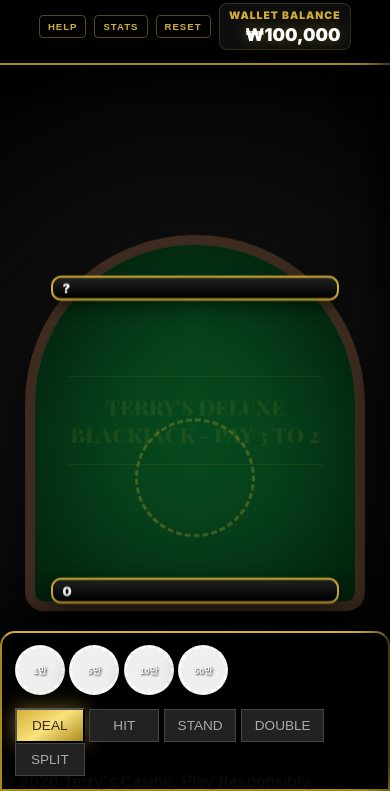
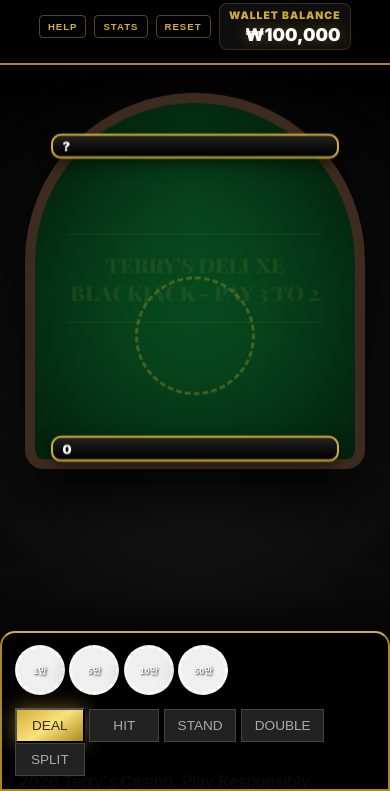
Before and after one commit to Warm365/09.terry_blackjack, a plain HTML site: page index.html in a window 390 px wide. Shown: the part 53-844 px from the top of the page. Drawn offline with nearby package versions, Linux system fonts and the light colour scheme; a web font is replaced by a local one.

Commit message:
fix: responsive UI and visibility

```diff
--- a/style.css
+++ b/style.css
@@ -23,8 +23,9 @@
     background-color: var(--carbon-black);
     color: var(--text-light);
     font-family: 'Inter', sans-serif;
-    overflow: hidden;
-    height: 100vh;
+    overflow-x: hidden;
+    overflow-y: auto;
+    min-height: 100vh;
 }
 
 h1,
@@ -172,6 +173,7 @@
     z-index: 5;
     transform: rotateX(15deg);
     transform-style: preserve-3d;
+    margin: auto;
 }
 
 .table-felt {
@@ -459,14 +461,16 @@
     background: rgba(18, 18, 18, 0.95);
     border-left: 2px solid var(--gold-dark);
     z-index: 1000;
-    transition: right 0.4s cubic-bezier(0.19, 1, 0.22, 1);
+    transition: right 0.4s cubic-bezier(0.19, 1, 0.22, 1), visibility 0.4s;
     display: flex;
     flex-direction: column;
     box-shadow: -10px 0 30px rgba(0, 0, 0, 0.8);
+    visibility: hidden;
 }
 
 .stats-panel.active {
     right: 0;
+    visibility: visible;
 }
 
 .stats-header {
```
